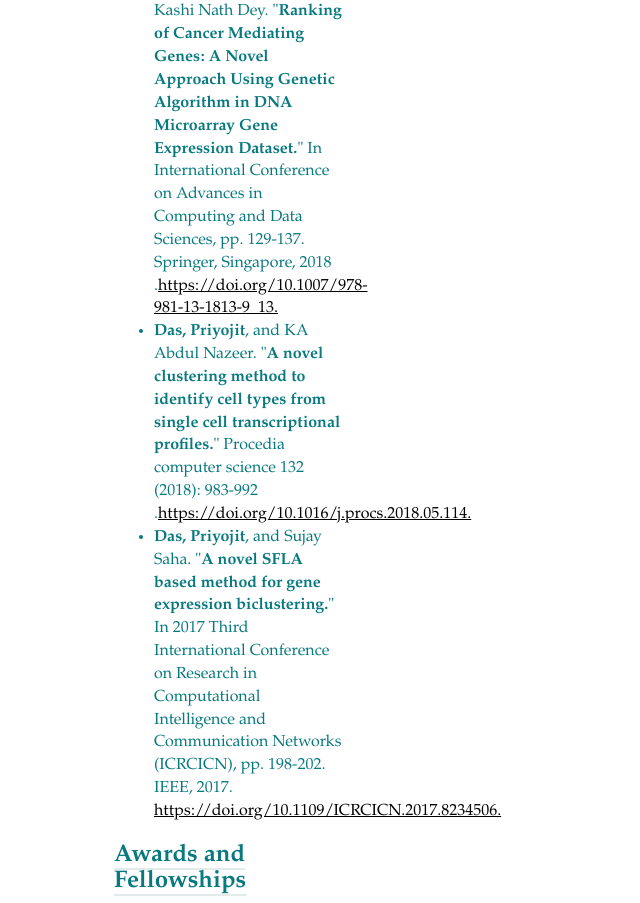
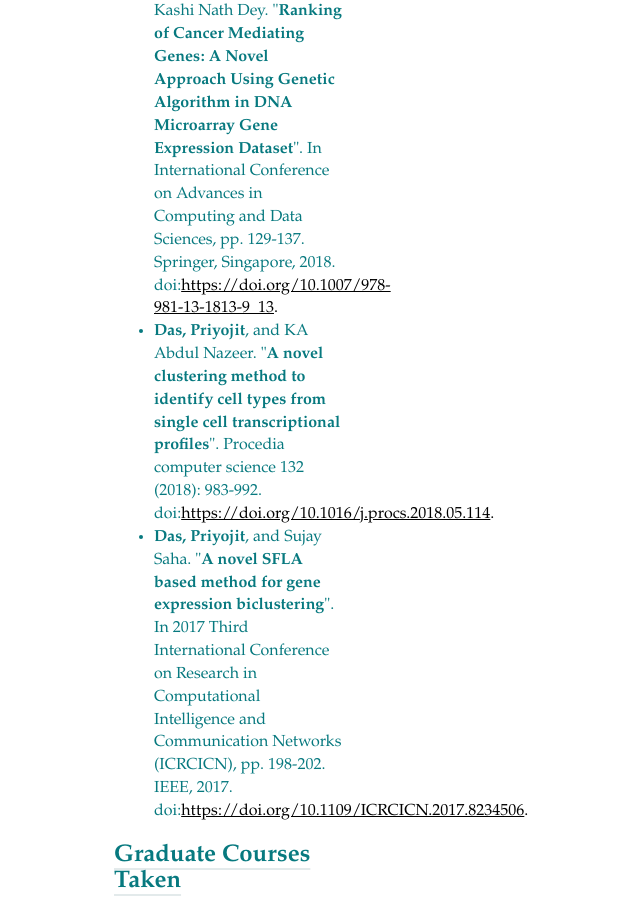
Before and after one commit to priyojitDas/priyojitdas.github.io, a plain HTML site: page index.html in a window 1280 px wide. Shown: the part 3407-4310 px from the top of the page, without its empty margins (486-1126 px from the left). Drawn offline with nearby package versions, Linux system fonts and the light colour scheme.

Commit message:
Update index.html

```diff
--- a/index.html
+++ b/index.html
@@ -130,15 +130,15 @@ Office: Room 420D, Mossman Building</td>
 </ul>
 <h3 class="under-below"><b>Conference Proceedings</b></h3>
 <ul>
-	<li><b>Das, Priyojit</b>, Sujay Saha, Anupam Ghosh, and Kashi Nath Dey. "<b>Gene Ranking: A Novel Approach Using Multi-Objective Genetic Algorithm.</b>" In 2018 7th International Conference on Reliability, Infocom Technologies and Optimization (Trends and Future Directions)(ICRITO), pp. 523-528. IEEE, 2018 .<a href="https://doi.org/10.1109/ICRITO.2018.8748348" style="color: black;"><u>https://doi.org/10.1109/ICRITO.2018.8748348.</u></a></li>
-	<li>Saha, Sujay, <b>Priyojit Das</b>, Anupam Ghosh, and Kashi Nath Dey. "<b>Ranking of Cancer Mediating Genes: A Novel Approach Using Genetic Algorithm in DNA Microarray Gene Expression Dataset.</b>" In International Conference on Advances in Computing and Data Sciences, pp. 129-137. Springer, Singapore, 2018 .<a href="https://doi.org/10.1007/978-981-13-1813-9_13" style="color: black;"><u>https://doi.org/10.1007/978-981-13-1813-9_13.</u></a></li>
-	<li><b>Das, Priyojit</b>, and KA Abdul Nazeer. "<b>A novel clustering method to identify cell types from single cell transcriptional profiles.</b>" Procedia computer science 132 (2018): 983-992 .<a href="https://doi.org/10.1016/j.procs.2018.05.114" style="color: black;"><u>https://doi.org/10.1016/j.procs.2018.05.114.</u></a></li>
-	<li><b>Das, Priyojit</b>, and Sujay Saha. "<b>A novel SFLA based method for gene expression biclustering.</b>" In 2017 Third International Conference on Research in Computational Intelligence and Communication Networks (ICRCICN), pp. 198-202. IEEE, 2017. <a href="https://doi.org/10.1109/ICRCICN.2017.8234506" style="color: black;"><u>https://doi.org/10.1109/ICRCICN.2017.8234506.</u></a></li>
+	<li><b>Das, Priyojit</b>, Sujay Saha, Anupam Ghosh, and Kashi Nath Dey. "<b>Gene Ranking: A Novel Approach Using Multi-Objective Genetic Algorithm</b>". In 2018 7th International Conference on Reliability, Infocom Technologies and Optimization (Trends and Future Directions)(ICRITO), pp. 523-528. IEEE, 2018. doi:<a href="https://doi.org/10.1109/ICRITO.2018.8748348" style="color: black;"><u>https://doi.org/10.1109/ICRITO.2018.8748348.</u></a></li>
+	<li>Saha, Sujay, <b>Priyojit Das</b>, Anupam Ghosh, and Kashi Nath Dey. "<b>Ranking of Cancer Mediating Genes: A Novel Approach Using Genetic Algorithm in DNA Microarray Gene Expression Dataset</b>". In International Conference on Advances in Computing and Data Sciences, pp. 129-137. Springer, Singapore, 2018. doi:<a href="https://doi.org/10.1007/978-981-13-1813-9_13" style="color: black;"><u>https://doi.org/10.1007/978-981-13-1813-9_13</u>.</a></li>
+	<li><b>Das, Priyojit</b>, and KA Abdul Nazeer. "<b>A novel clustering method to identify cell types from single cell transcriptional profiles</b>". Procedia computer science 132 (2018): 983-992. doi:<a href="https://doi.org/10.1016/j.procs.2018.05.114" style="color: black;"><u>https://doi.org/10.1016/j.procs.2018.05.114</u>.</a></li>
+	<li><b>Das, Priyojit</b>, and Sujay Saha. "<b>A novel SFLA based method for gene expression biclustering</b>". In 2017 Third International Conference on Research in Computational Intelligence and Communication Networks (ICRCICN), pp. 198-202. IEEE, 2017. doi:<a href="https://doi.org/10.1109/ICRCICN.2017.8234506" style="color: black;"><u>https://doi.org/10.1109/ICRCICN.2017.8234506</u>.</a></li>
 </ul>
-<h3 class="under-below"><b>Awards and Fellowships</b></h3>
+<!---<h3 class="under-below"><b>Awards and Fellowships</b></h3>
 <ul>
 	<li><b>Co-PI</b>, XSEDE Startup Allocation: <b>Perturbation Induced Changes in 3D Genome Organization</b>, 2019-2020.</li>
-</ul>
+</ul>--->
 <h3 class="under-below"><b>Graduate Courses Taken</b></h3>
 <ul>
 	<li><pre><b>ANSC 519</b>	Topics in Molecular Biology</pre></li>
```
